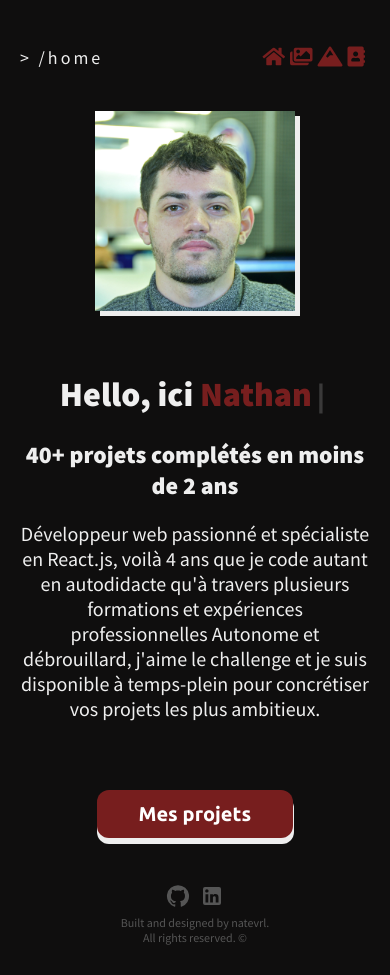
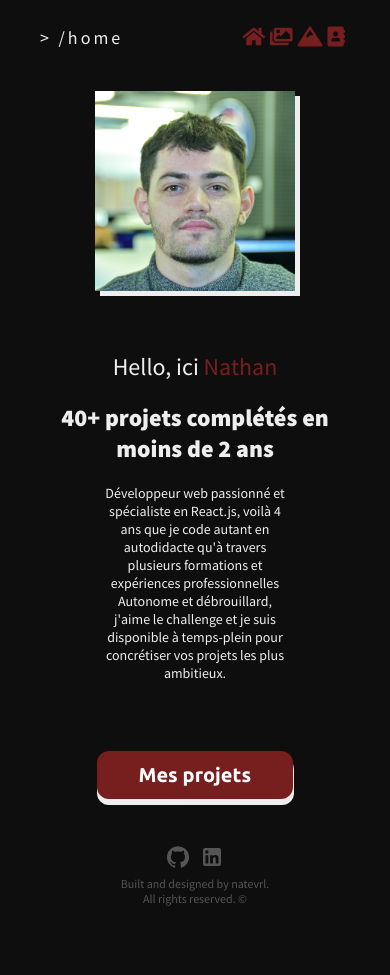
Before and after one commit to natevrl/my_website, a React (Create React App) app: page / in a window 390 px wide. After the commit the page ends 916 px from the top, so only its background shows below. Built offline with nearby package versions, Linux system fonts and the light colour scheme.

Commit message:
maj 2k24

```diff
--- a/src/pages/Home.js
+++ b/src/pages/Home.js
@@ -1,8 +1,8 @@
 import React, { useRef, useEffect } from "react";
-import Typist from "react-typist";
+// import Typist from "react-typist";
 import { Link } from "react-router-dom";
 import Header from "../components/Header";
-import "react-typist/dist/Typist.css";
+// import "react-typist/dist/Typist.css";
 import { gsap } from "gsap";
 
 
@@ -27,12 +27,12 @@ const Home = () => {
       <div className="home" ref={boxRef}>
         <img src="./media/photo-intra.jpg" alt="profil-picture" />
         <div className="home-main">
-          <Typist avgTypingDelay={110}>
-            <span className="type-title">
-              {"Hello, ici "}
-              <span className="type-name">{"Nathan"}</span>
-            </span>
-          </Typist>
+          {/* <Typist avgTypingDelay={110}> */}
+          <span className="type-title">
+            {"Hello, ici "}
+            <span className="type-name">{"Nathan"}</span>
+          </span>
+          {/* </Typist> */}
           <div className="under-title">
             40+ projets complétés en moins de 2 ans
           </div>
--- a/src/styles/_settings.scss
+++ b/src/styles/_settings.scss
@@ -20,6 +20,7 @@ $shadow: 0 1px 3px #333;
 $minHeight: 95vh;
 
 body {
+  height: 100vh;
   background: $black;
   font-family: $font-family2;
   color: #efefef;
@@ -37,9 +38,6 @@ body {
   display: flex;
   flex-direction: column;
   min-height: 100vh;
-  @media screen and (max-width: 850px) {
-    padding: 40px 20px 20px 20px;
-  }
 }
 
 @mixin verticalCenter {
--- a/src/styles/components/header.scss
+++ b/src/styles/components/header.scss
@@ -2,7 +2,7 @@
   display: flex;
   justify-content: space-between;
   align-items: baseline;
-  margin: 15px 15px;
+  margin: 20px 40px 0;
 }
 
 .navbar {
@@ -47,7 +47,6 @@
 
 @media screen and (max-width: 980px) {
   .header-contenair {
-    margin: unset;
     margin-bottom: 40px;
   }
 }
--- a/src/styles/pages/home.scss
+++ b/src/styles/pages/home.scss
@@ -83,7 +83,6 @@
     height: unset;
     flex-direction: column;
     margin: auto;
-    padding: unset;
 
     img {
       margin-bottom: 60px;
@@ -97,7 +96,8 @@
     p {
       padding-right: unset;
       text-align: center;
-      font-size: 20px;
+      font-size: 14px;
+      max-width: 60%;
     }
   }
 
```
Also changed, not shown: package.json (+24 -26 lines), 1 other file (tests, documents, lock files or other folders).
